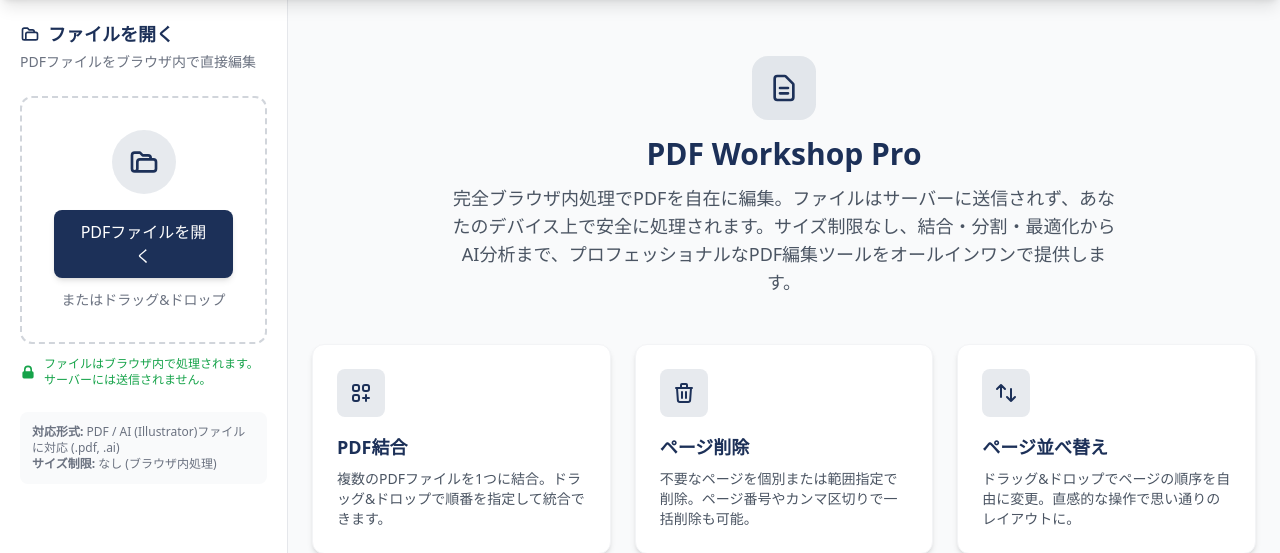
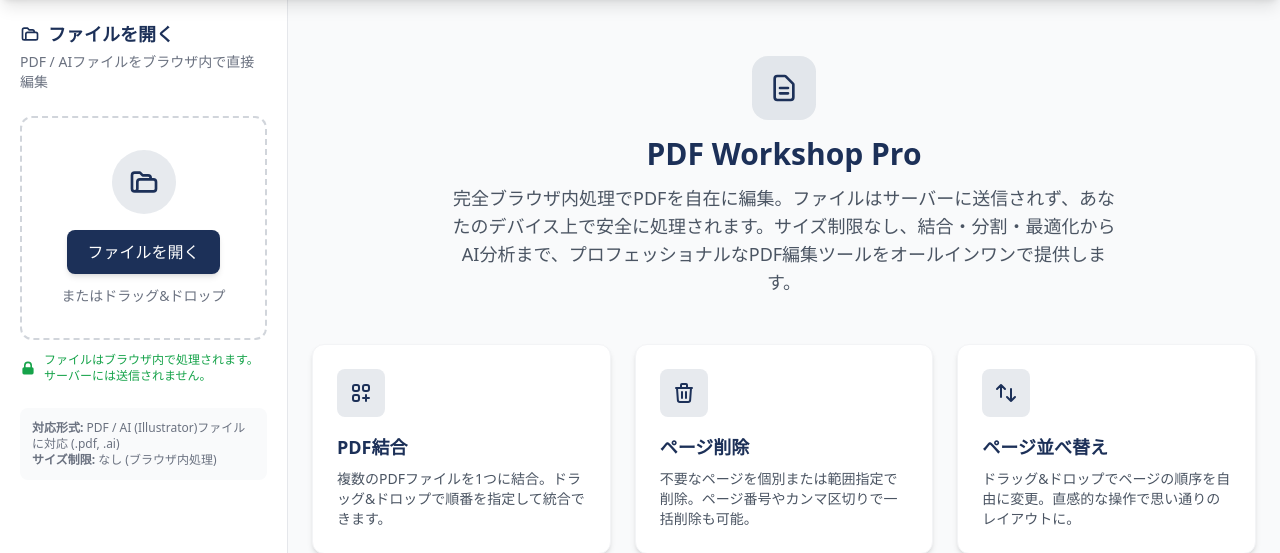
Before and after one commit to marbeau17/pdfedit, a FastAPI app: page / in a window 1280 px wide. Shown: the part 68-621 px from the top of the page. Run offline with FastAPI, Linux system fonts and the light colour scheme; some libraries are stand-ins or nearby versions.

Commit message:
fix: update home page UI labels for AI file support
Change button from "PDFファイルを開く" to "ファイルを開く"
and update descriptions to mention AI format support.

Co-Authored-By: Claude Opus 4.6 (1M context) <noreply@anthropic.com>

```diff
--- a/app/templates/index.html
+++ b/app/templates/index.html
@@ -13,20 +13,20 @@
             </svg>
             <span>ファイルを開く</span>
         </h2>
-        <p class="text-sm text-gray-500 dark:text-gray-400 mt-1">PDFファイルをブラウザ内で直接編集</p>
+        <p class="text-sm text-gray-500 dark:text-gray-400 mt-1">PDF / AIファイルをブラウザ内で直接編集</p>
     </div>
 
     <!-- File open form with drag-and-drop -->
     <form x-data="{ dragOver: false, fileName: '', error: '' }"
           @submit.prevent
-          aria-label="PDFファイルを開く">
+          aria-label="ファイルを開く（PDF / AI対応）">
         <div class="border-2 border-dashed border-gray-300 dark:border-gray-600 rounded-xl p-4 md:p-8 text-center hover:border-gold transition-colors cursor-pointer"
              :class="{ 'border-gold bg-yellow-50 dark:bg-yellow-900/20': dragOver }"
              @dragover.prevent="dragOver = true"
              @dragleave="dragOver = false"
              @drop.prevent="dragOver = false; openFile($event.dataTransfer.files[0])">
 
-            <label for="pdf-open" class="sr-only">PDFファイルを選択</label>
+            <label for="pdf-open" class="sr-only">ファイルを選択（PDF / AI対応）</label>
             <input id="pdf-open" type="file" accept=".pdf,.ai" x-ref="fileInput" class="hidden"
                    @change="openFile($event.target.files[0])" />
 
@@ -40,7 +40,7 @@
 
             <button type="button" @click="$refs.fileInput.click()"
                     class="px-5 py-2.5 bg-navy hover:bg-navy/90 text-white font-medium rounded-lg transition-colors shadow-md hover:shadow-lg focus-visible:outline-none focus-visible:ring-2 focus-visible:ring-gold focus-visible:ring-offset-2">
-                PDFファイルを開く
+                ファイルを開く
             </button>
 
             <p class="mt-3 text-sm text-gray-500 dark:text-gray-400">
```
